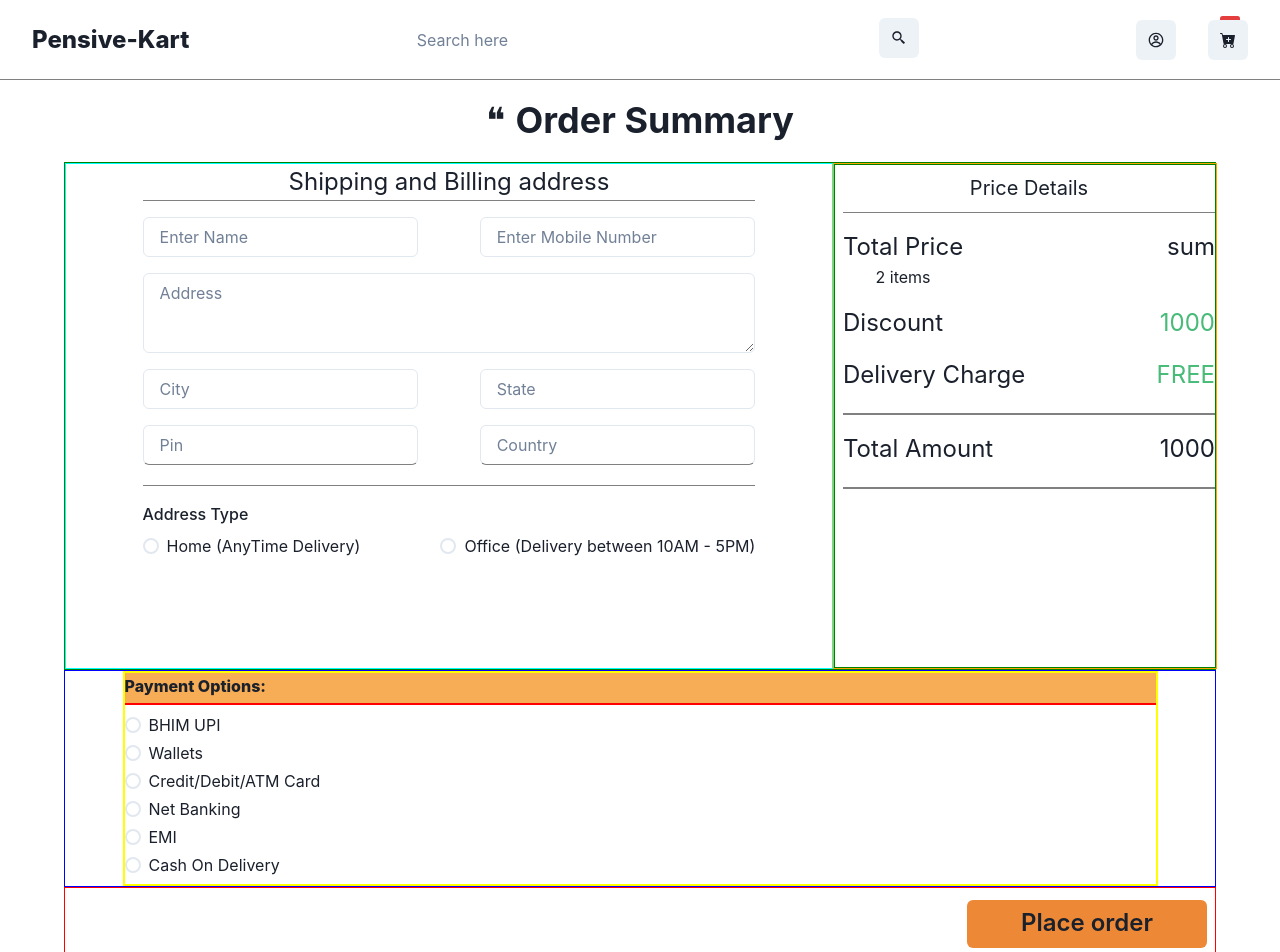
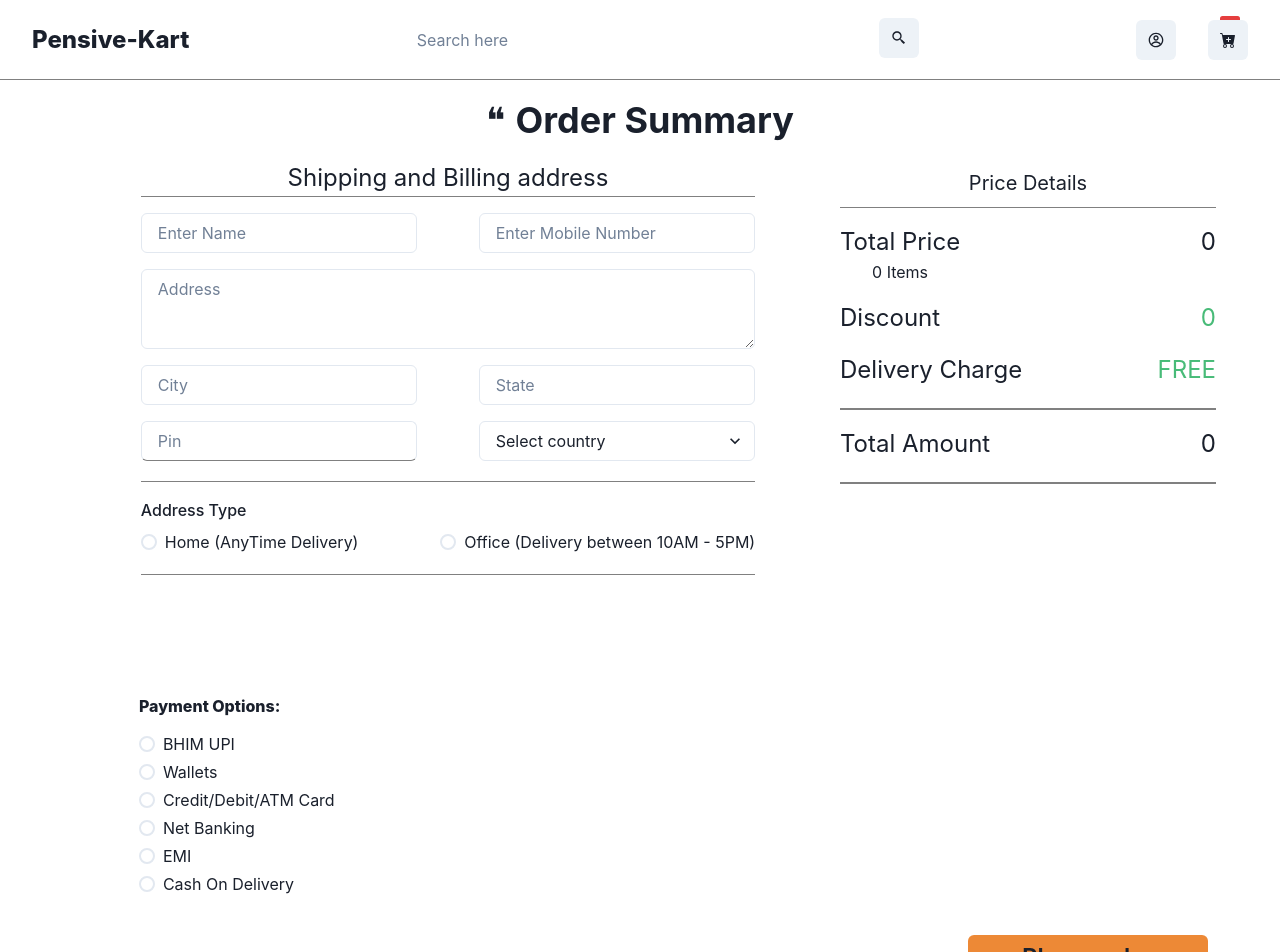
Before and after one commit to Rahul-Palahwat/Real_Kart, a React (Create React App) app: page /checkout in a window 1280 px wide. Shown: the top 952 px of the page. Built offline with nearby package versions, Linux system fonts and the light colour scheme.

Commit message:
Removed extra borders

```diff
--- a/src/components/Cart/Cart.tsx
+++ b/src/components/Cart/Cart.tsx
@@ -39,7 +39,7 @@ const Cart:React.FC= () => {
 
 
           {items.length>0?
-          <Flex width={"60vw"} height={items.length>=3?'auto':'100vh'} border="1px solid red" direction={"column"}>
+          <Flex width={"60vw"} height={items.length>=3?'auto':'100vh'} direction={"column"}>
 
             <Flex height={"5vh"} fontSize="xl" ml="2" mt="2" borderBottom={"0.5px solid grey"}>Items-{items.length}</Flex>
 
@@ -56,13 +56,13 @@ const Cart:React.FC= () => {
 
 
           </Flex>
-          :<Flex fontSize={"3xl"} justifyContent={"center"} width={"60vw"} height={items.length>=2?'auto':'80vh'} border="1px solid red" direction={"column"}>Cart Is Empty</Flex>}
+          :<Flex fontSize={"3xl"} justifyContent={"center"} width={"60vw"} height={items.length>=2?'auto':'80vh'} direction={"column"}>Cart Is Empty</Flex>}
 
 
 
 
 
-          <Flex width={"30vw"} height={"auto"} border="1px solid green" direction={"column"} wrap="wrap">
+          <Flex width={"30vw"} height={"auto"} direction={"column"} wrap="wrap">
             <Flex height={"5vh"} fontSize="xl" ml="2" mt="2" borderBottom={"0.5px solid grey"} justifyContent="center">Price Details</Flex>
 
             <Flex ml="2" mt="4" justifyContent={"space-between"}>
@@ -93,7 +93,7 @@ const Cart:React.FC= () => {
             <Flex ml="2" mt="5" borderBottom={"2px solid grey"}></Flex>
 
             <Flex ml="2" mt="8" justifyContent={"center"}>
-              <Button backgroundColor={"orange.400"} width={"80%"} height="12" fontSize={"2xl"} onClick={() => navigate('/checkout')}>Place order</Button>
+              <Button backgroundColor={"orange.400"} width={"80%"} height="12" fontSize={"2xl"} onClick={() => {items.length>0?navigate('/checkout'):navigate('/')}}>{items.length>0?'Place Order':'Add Item'}</Button>
             </Flex>
 
           </Flex>
--- a/src/components/CartItem/CartItem.tsx
+++ b/src/components/CartItem/CartItem.tsx
@@ -24,15 +24,15 @@ const CartItem:React.FC <Props> = (props) => {
     const {image, title, desc, price, itemCode} = props;
   return (
     <div>
-      <Flex wrap={"wrap"} mt={3} mb={2} width={"58vw"} height={"auto"} border="2px solid blue" alignItems={"center"}>
+      <Flex wrap={"wrap"} mt={3} mb={2} width={"58vw"} height={"auto"} border="1px solid grey" alignItems={"center"}>
 
-        <Flex width={"25vh"} height={"25vh"} border="1px solid orange">
+        <Flex width={"25vh"} height={"25vh"}>
             <img src={image[0]} alt="Image" style={{"height":"25vh","width":"25vh"}}/>
         </Flex>
 
-        <Flex ml="3" width={"60vh"} height={"auto"} border="1px solid orange" direction={"column"}>
-            <Flex fontSize={"xl"} height={"auto"} mt="2" border="2px solid pink" wrap={"wrap"}>{title}</Flex>
-            <Flex height={"auto"} mt="2" border="2px solid pink" wrap={"wrap"}>
+        <Flex ml="3" width={"60vh"} height={"auto"} direction={"column"}>
+            <Flex fontSize={"xl"} height={"auto"} mt="2" borderBottom="1px solid pink" wrap={"wrap"}>{title}</Flex>
+            <Flex height={"auto"} mt="2" borderBottom="1px solid pink" wrap={"wrap"}>
               { _.map(desc, (key, value) => {
                 description.push(key)
                  return <></>
--- a/src/components/PlaceOrder/PlaceOrder.tsx
+++ b/src/components/PlaceOrder/PlaceOrder.tsx
@@ -1,7 +1,12 @@
-import { Flex, Button, FormControl, FormLabel, Input, Textarea, RadioGroup, Stack, Radio } from '@chakra-ui/react'
+import { Flex, Button, FormControl, FormLabel, Input, Textarea, RadioGroup, Stack, Radio, Select } from '@chakra-ui/react'
 import React from 'react'
 
+import { useAppSelector } from '../../Redux/app/hooks'
+
 const PlaceOrder: React.FC = () => {
+
+    const { items, sum } = useAppSelector((state) => state.cart)
+
     return (
         <div>
             <Flex direction={"column"} alignItems="center">
@@ -9,12 +14,12 @@ const PlaceOrder: React.FC = () => {
                 <Flex height={"10vh"} width={"100vw"} alignItems={"center"} justifyContent="center" fontSize={"4xl"}><Flex fontSize={"4xl"}>❝&nbsp;</Flex><Flex fontWeight={"bold"}>Order Summary</Flex> </Flex>
 
 
-                <Flex height={"100vh"} width={"90vw"} borderTop="2px solid white" direction={'column'}>
+                <Flex height={"105vh"} width={"90vw"} direction={'column'}>
 
-                    <Flex height={"70vh"} border="1px solid green">
+                    <Flex height={"70vh"} >
 
-                        <Flex width={"60vw"} border="1px solid aqua" justifyContent={"center"}>
-                            <Flex width={"60vw"} direction="column" alignItems={"center"}>
+                        <Flex width={"60vw"} justifyContent={"center"} >
+                            <Flex width={"60vw"} direction="column" alignItems={"center"} >
                                 <Flex fontSize={"2xl"}>Shipping and Billing address</Flex>
                                 <Flex width={"80%"} borderTop="1px solid grey" pb={4}>
                                     <FormControl>
@@ -30,9 +35,13 @@ const PlaceOrder: React.FC = () => {
                                         </Flex>
                                         <Flex justifyContent={"space-between"} mt={4} borderBottom={"1px solid grey"} pb={5}>
                                             <Input id='pin' type='number' placeholder='Pin' width={"45%"} />
-                                            <Input id='country' type='name' placeholder='Country' width={"45%"} />
+                                            {/* <Input id='country' type='name' placeholder='Country' width={"45%"} /> */}
+                                            <Select id='country' placeholder='Select country' width={"45%"}>
+                                                <option>India</option>
+                                                <option>Indonesia</option>
+                                            </Select>
                                         </Flex >
-                                        <RadioGroup mt={4}>
+                                        <RadioGroup mt={4} borderBottom="1px solid grey" pb={5}>
                                             <FormLabel htmlFor='radio'>Address Type</FormLabel>
                                             <Flex justifyContent={"space-between"}>
                                                 <Radio colorScheme='green' value='1' id="radio">
@@ -53,21 +62,21 @@ const PlaceOrder: React.FC = () => {
                         </Flex>
 
 
-                        <Flex width={"30vw"} border="1px solid orange">
-                            <Flex width={"30vw"} height={"auto"} border="1px solid green" direction={"column"} wrap="wrap">
+                        <Flex width={"30vw"} >
+                            <Flex width={"30vw"} height={"auto"} direction={"column"} wrap="wrap">
                                 <Flex height={"5vh"} fontSize="xl" ml="2" mt="2" borderBottom={"0.5px solid grey"} justifyContent="center">Price Details</Flex>
 
                                 <Flex ml="2" mt="4" justifyContent={"space-between"}>
                                     <Flex direction={"column"}>
                                         <Flex fontSize="2xl">Total Price</Flex>
-                                        <Flex fontSize={"1xl"} justifyContent="center">2 items</Flex>
+                                        <Flex fontSize={"1xl"} justifyContent="center">{items.length} Items</Flex>
                                     </Flex>
-                                    <Flex fontSize="2xl">sum</Flex>
+                                    <Flex fontSize="2xl">{sum}</Flex>
                                 </Flex>
 
                                 <Flex ml="2" mt="4" justifyContent={"space-between"} fontSize="2xl">
                                     <Flex>Discount</Flex>
-                                    <Flex color={"green.400"}>1000</Flex>
+                                    <Flex color={"green.400"}>{sum > 1000 ? 1000 : 0}</Flex>
                                 </Flex>
 
                                 <Flex ml="2" mt="4" justifyContent={"space-between"} fontSize="2xl">
@@ -79,7 +88,7 @@ const PlaceOrder: React.FC = () => {
 
                                 <Flex ml="2" mt="4" justifyContent={"space-between"} fontSize="2xl">
                                     <Flex>Total Amount</Flex>
-                                    <Flex>1000</Flex>
+                                    <Flex>{sum - 1000 > 0 ? sum - 1000 : sum}</Flex>
                                 </Flex>
 
                                 <Flex ml="2" mt="5" borderBottom={"2px solid grey"}></Flex>
@@ -91,11 +100,11 @@ const PlaceOrder: React.FC = () => {
                     </Flex>
 
 
-                    <Flex height={"30vh"} border="1px solid blue" justifyContent={"center"}>
+                    <Flex height={"33vh"} justifyContent={"center"}>
 
-                        <Flex width={"90%"} border="2px solid yellow" direction={"column"}>
+                        <Flex width={"87%"} direction={"column"} pt={3} pb={3}>
 
-                            <Flex height={"4vh"} alignItems='center' fontWeight={"extrabold"} borderBottom="2px solid red" pb={2} pt={1} backgroundColor="orange.300">Payment Options:</Flex>
+                            <Flex height={"4vh"} alignItems='center' fontWeight={"extrabold"} pb={2} pt={1} >Payment Options:</Flex>
 
 
                             <Flex mt={2}>
@@ -122,9 +131,9 @@ const PlaceOrder: React.FC = () => {
 
 
 
-                    <Flex height={"10vh"} width={"90vw"} border="1px solid red" alignItems={"center"} justifyContent={"flex-end"}>
+                    <Flex height={"10vh"} width={"90vw"} alignItems={"center"} justifyContent={"flex-end"} >
                         <Flex justifyContent={"center"} mr={2}>
-                            <Button backgroundColor={"orange.400"} width={"30vh"} height="12" fontSize={"2xl"}>Place order</Button>
+                            <Button backgroundColor={"orange.400"} width={"30vh"} height="12" fontSize={"2xl"} mb={2}>Place order</Button>
                         </Flex>
                     </Flex>
 
```
